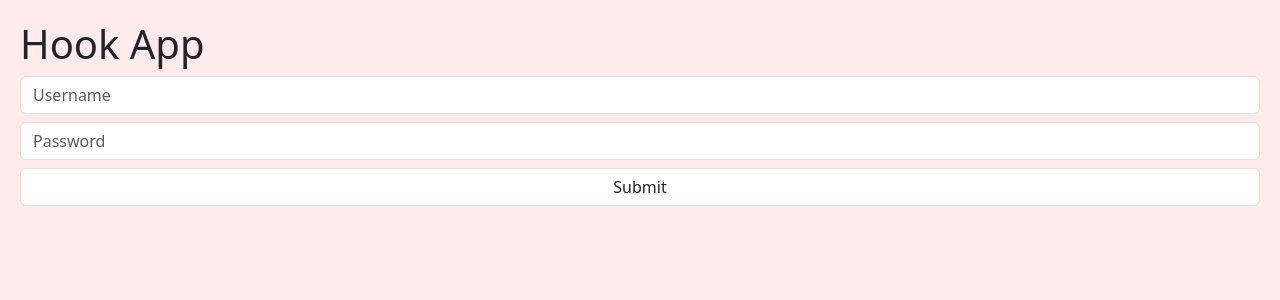
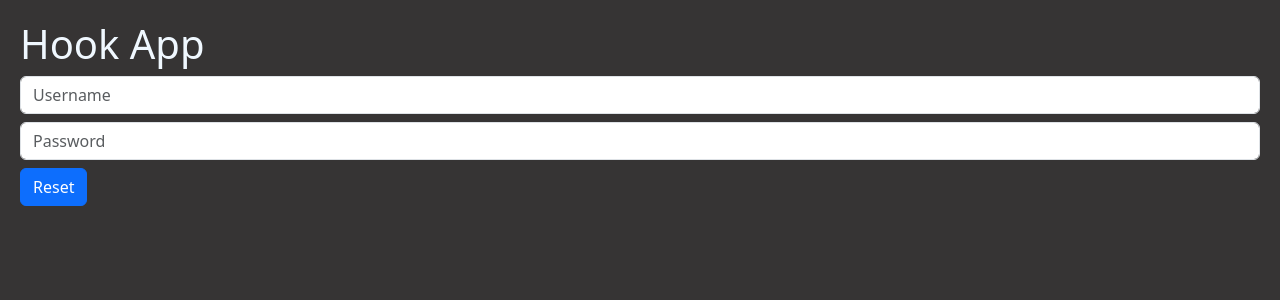
Before and after one commit to dienorseman/hooks-app-react, a React (Vite) app: page / in a window 1280 px wide. Shown: the top 300 px of the page. Built offline with nearby package versions, Linux system fonts and the light colour scheme.

Commit message:
useForm hook reset

```diff
--- a/src/02-useEffect/FormWithCustomHook.jsx
+++ b/src/02-useEffect/FormWithCustomHook.jsx
@@ -2,7 +2,7 @@ import { useForm } from "../hooks/useForm";
 
 export const FormWithCustomHook = () => {
 
-    const { inputValue, onInputChange } = useForm({
+    const { inputValue, onInputChange, inputReset } = useForm({
         username: '',
         password: ''
     })
@@ -11,8 +11,10 @@ export const FormWithCustomHook = () => {
 
     const onSubmit = ( event ) => {
         event.preventDefault()
-        console.log( username, password );
+        // console.log( username, password );
     }
+
+
     return (
         <>
             <form onSubmit={ onSubmit }>
@@ -21,6 +23,7 @@ export const FormWithCustomHook = () => {
                     className="form-control"
                     placeholder="Username"
                     name="username"
+                    value={ username }
                     onChange={ onInputChange }
                 />
                 <input
@@ -28,9 +31,16 @@ export const FormWithCustomHook = () => {
                     name="password"
                     placeholder="Password"
                     className="form-control mt-2"
+                    value={ password }
                     onChange={ onInputChange }
                 />
-                <input type="submit" value="Submit" className="form-control mt-2"/>
+                <button
+                    className="btn btn-primary mt-2"
+                    onClick={ inputReset }
+                >
+                    Reset
+                </button>
+                {/* <input type="submit" value="Submit" className="form-control mt-2"/> */}
             </form>
         </>
 
--- a/src/hooks/useForm.js
+++ b/src/hooks/useForm.js
@@ -12,9 +12,16 @@ export const useForm = ( initialFormValue = {}) => {
         })
     }
 
+    const inputReset = () => {
+
+        setInputValue( initialFormValue )
+
+    }
+
     return {
         ...inputValue,
         inputValue,
         onInputChange,
+        inputReset,
     }
 }
--- a/src/index.css
+++ b/src/index.css
@@ -1,8 +1,13 @@
 body {
     padding: 20PX;
-    background-color: rgb(255, 234, 236);
+    background-color: rgb(54, 52, 52);
+}
+
+h1 {
+    color: aliceblue;
 }
 
 button {
     margin-right: 10px;
+    background-color: bisque;
 }
```
